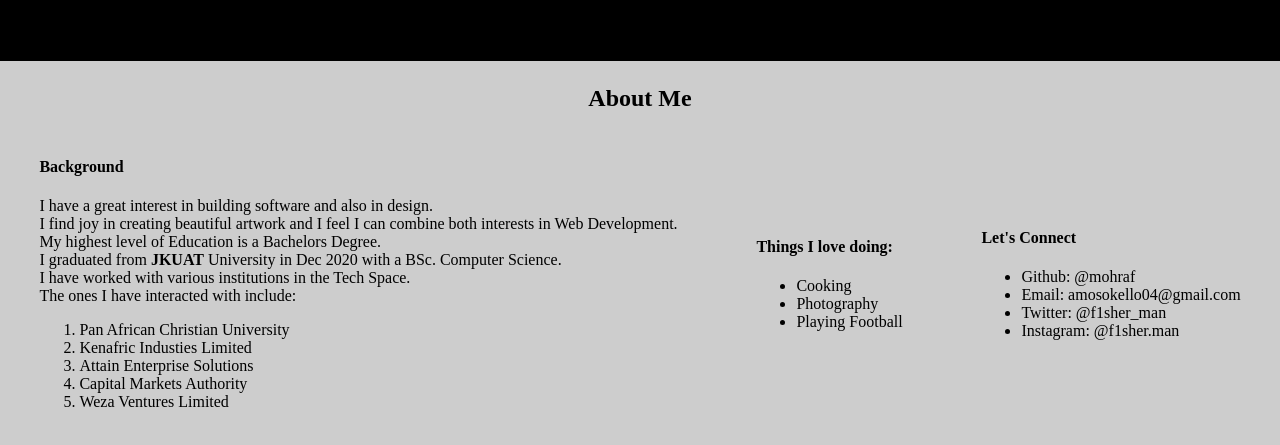
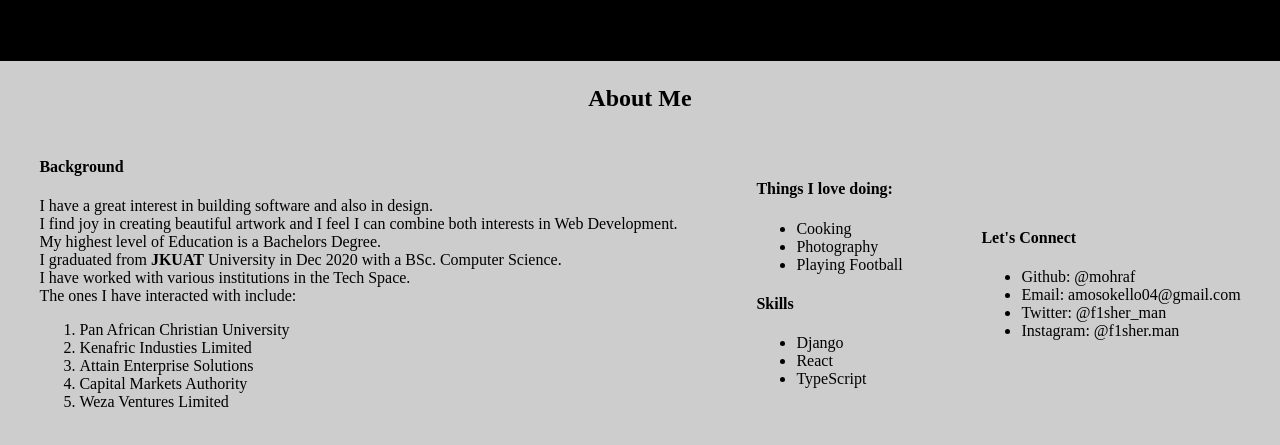
Before and after one commit to Mohraf/portfolio-website, a plain HTML site: page index.html in a window 1280 px wide. Shown: the part 1277-1722 px from the top of the page. Drawn offline with Linux system fonts and the light colour scheme.

Commit message:
Add Skills

```diff
--- a/index.html
+++ b/index.html
@@ -88,6 +88,12 @@
           Playing Football
         </li>
       </ul>
+      <h4>Skills</h4>
+      <ul>
+        <li>Django</li>
+        <li>React</li>
+        <li>TypeScript</li>
+      </ul>
     </div>
 
     <div class="contacts">
```
